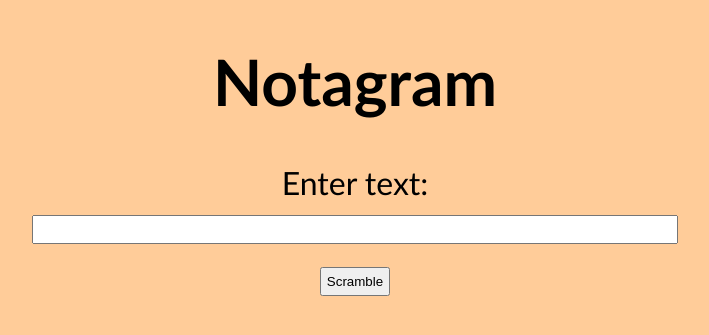
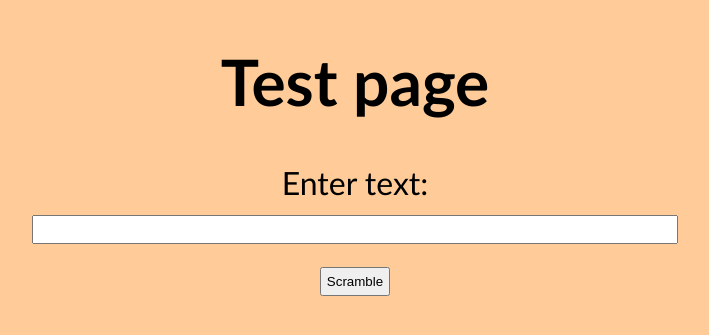
Before and after one commit to byarker/Notagram, a Django app: page / in a window 1280 px wide. Shown: the top 335 px of the page, without its empty margins (285-994 px from the left). Run offline with Django 5.2, Linux system fonts and the light colour scheme.

Commit message:
Changes prior to shuffle function

```diff
--- a/notagram/scrambler/templates/test.html
+++ b/notagram/scrambler/templates/test.html
@@ -1,16 +1,19 @@
-{% extends ".master.html" %}
+{% extends "testtemplate.html" %}
 
 {% block title %}
-    Notagram scrambler
+    Test
 {% endblock %}
 
 {% block content %}
-    <h1>Notagram</h1>
-    <form action="scrambler.html" method="post">
+    <h1>Test page</h1>
+    <form method="post">
         {%  csrf_token %}
         <label for="word">Enter text:</label> <br>
         <input type="text" id="word" name="word"> <br>
         <input type="submit" value="Scramble">
+        <input type="hidden" id="prevwords" name="prevwords">
     </form>
-    <h2></h2>
+    {% for n in word %}
+        <h2>{{ n }}</h2>
+    {% endfor %}
 {% endblock %}
--- a/notagram/scrambler/views.py
+++ b/notagram/scrambler/views.py
@@ -1,12 +1,9 @@
+from lib2to3.fixes.fix_input import context
+
 from django.shortcuts import render
 from django.http import HttpResponse, HttpRequest
 from django.template import loader
 
-'''
-def main(request):
-  template = loader.get_template('scrambler.html')
-  return HttpResponse(template.render())
-'''
 def main(request):
     return testing(request)
 
@@ -14,4 +11,7 @@ def scrambler(request):
     return render(request, 'scrambler.html')
 
 def testing(request):
-  return render(request, 'test.html')
+    context = {'word': '', 'prevwords': ['']}
+    if request.method == 'POST':
+        context['word'] = request.POST['word']
+    return render(request, 'test.html', context)
```
